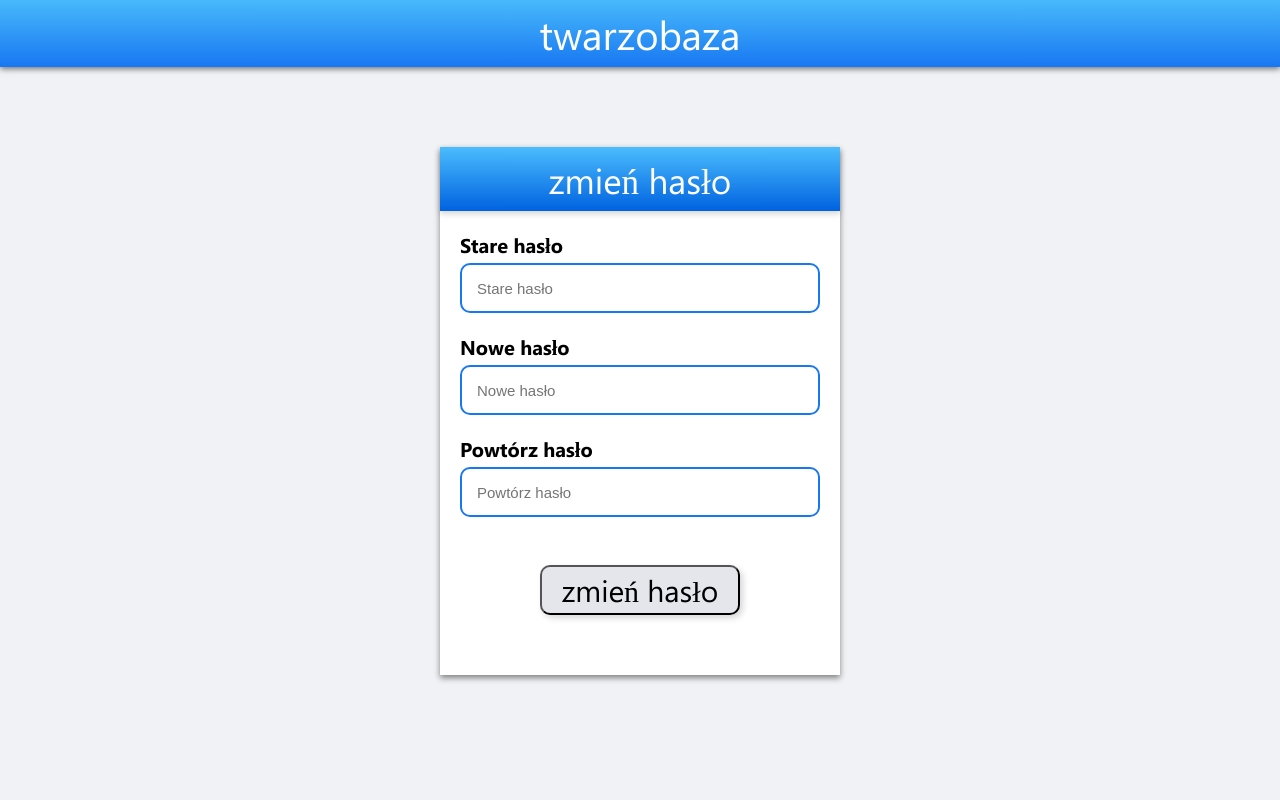
After one commit to rotens/WDPAI-Projekt, a PHP site: page /public/views/change_password.php in a window 1280 px wide. The commit adds this page. Run offline with PHP 8.4, Linux system fonts and the light colour scheme.

Commit message:
user session and change password function added

```diff
--- a/index.php
+++ b/index.php
@@ -6,10 +6,13 @@ $path = trim($_SERVER['REQUEST_URI'], '/');
 $path = parse_url($path, PHP_URL_PATH);
 
 Router::get('', 'DefaultController');
-Router::get('main', 'DefaultController');
+Router::get('home', 'DefaultController');
 Router::get('user', 'DefaultController');
 Router::get('search', 'DefaultController');
 Router::get('statistics', 'DefaultController');
+Router::get('change_password', 'DefaultController');
 Router::post('login', 'SecurityController');
+Router::post('change_password_func', "SecurityController");
+Router::get('logout', "SecurityController");
 
 Router::run($path);
--- /dev/null
+++ b/public/css/change-password-style.css
@@ -0,0 +1,122 @@
+@font-face {
+    font-family: 'Segoe UI';
+    src: url('../fonts/segoe-ui-4-cufonfonts/Segoe\ UI.ttf');
+}
+
+@font-face {
+    font-family: 'Segoe UI';
+    src: url('../fonts/segoe-ui-4-cufonfonts/Segoe\ UI\ Bold.ttf');
+    font-weight: bold;
+}
+
+body {
+    margin: 0 auto;
+}
+
+h1, p {
+    margin: 0;
+}
+
+.main-container {
+    width: 100vw;
+    height: 100vh;
+    background: #F0F2F5 0% 0% no-repeat padding-box;
+    display: flex;
+    flex-direction: column;
+    align-items: center;
+}
+
+header {
+    width: 100vw;
+    height: 67px;
+    background: transparent linear-gradient(180deg, #17A9FDC6 0%, #1877F2 100%) 0% 0% no-repeat padding-box;
+    box-shadow: 0px 2px 6px #00000087;
+    display: flex;
+    flex-direction: column;
+    align-items: center;
+    justify-content: center;
+}
+
+header h1 {
+    margin: 0;
+    text-align: center;
+    font: normal normal normal 40px Segoe UI;
+    letter-spacing: 0px;
+    color: #FFFFFF;
+}
+
+.change-password-form-container {
+    margin-top: 10vh;
+    display: flex;
+    flex-direction: column;
+    width: 25em;
+    height: 33em;
+    background: #FFFFFF 0% 0% no-repeat padding-box;
+    box-shadow: 0px 3px 6px #00000078;
+}
+
+.form-header {
+    background: transparent linear-gradient(180deg, #17A9FDC6 0%, #0062E0 100%) 0% 0% no-repeat padding-box;
+    box-shadow: 0px 3px 6px #00000029;
+    box-sizing: border-box;
+    width: 100%;
+    height: 4em;
+    display: flex;
+    justify-content: center;
+    align-items: center;
+}
+
+.form-header h1 {
+    margin: 0;
+    text-align: center;
+    font: normal normal normal 35px/47px Segoe UI;
+    letter-spacing: 0px;
+    color: #FFFFFF;
+}
+
+.old-password-container, .new-password-container, .repeat-password-container {
+    margin-top: 5%;
+    display: flex;
+    flex-direction: column;
+    align-items: center;
+}
+
+.old-password-container input, .new-password-container input, .repeat-password-container input {
+    background: #FFFFFF0D 0% 0% no-repeat padding-box;
+    border: 2px solid #1877F2;
+    border-radius: 10px;
+    width: 90%;
+    height: 50px;
+    padding-left: 1em;
+    font: normal normal normal 15px/17px Arial;
+    letter-spacing: 0px;
+    color: #0000007A;
+    box-sizing: border-box;
+}
+
+.old-password-container p, .new-password-container p, .repeat-password-container p {
+    margin-left: 5%;
+    margin-bottom: 5px;
+    align-self: normal;
+    font: normal normal bold 20px/27px Segoe UI;
+    letter-spacing: 0px;
+    color: #000000;
+}
+
+.button-container {
+    margin-top: 12%;
+    display: flex;
+    flex-direction: column;
+    align-items: center;
+}
+
+.change-password-button {
+    background: #E4E6EB 0% 0% no-repeat padding-box;
+    box-shadow: 3px 3px 6px #00000029;
+    border-radius: 10px;
+    width: 50%;
+    height: 50px;
+    font: normal normal normal 30px/40px Segoe UI;
+    letter-spacing: 0px;
+    color: #000000;
+}
--- /dev/null
+++ b/public/views/change_password.php
@@ -0,0 +1,44 @@
+<?php session_start(); ?>
+<?php session_start(); ?>
+
+<!DOCTYPE html>
+<head>
+
+    <link rel="stylesheet" type="text/css" href="public/css/change-password-style.css">
+
+    <title>Twarzobaza</title>
+</head>
+<body>
+    <div class="main-container">
+        <header>
+            <h1>twarzobaza</h1>
+        </header>
+        <?php
+            if (isset($messages))
+                foreach($messages as $message)
+                    echo $message;
+        ?>
+        <div class="change-password-form-container">
+            <form class="change-password-form" action="change_password_func" method="POST">
+                <div class="form-header">
+                    <h1>zmień hasło</h1>
+                </div>
+                <div class="old-password-container">
+                    <p>Stare hasło</p>
+                    <input name="old_password" type="password" placeholder="Stare hasło">
+                </div>
+                <div class="new-password-container">
+                    <p>Nowe hasło</p>
+                    <input name="new_password" type="password" placeholder="Nowe hasło">
+                </div>
+                <div class="repeat-password-container">
+                    <p>Powtórz hasło</p>
+                    <input name="repeated_password" type="password" placeholder="Powtórz hasło">
+                </div>
+                <div class="button-container">
+                    <button class="change-password-button" type="submit">zmień hasło</button>
+                </div>
+            </form>
+        </div>
+    </div>
+</body>
--- a/public/views/login.php
+++ b/public/views/login.php
@@ -1,3 +1,5 @@
+<?php session_start(); ?>
+
 <!DOCTYPE html>
 <head>
 
--- a/public/views/search.php
+++ b/public/views/search.php
@@ -1,3 +1,5 @@
+<?php session_start(); ?>
+
 <!DOCTYPE html>
 <head>
     <link rel="stylesheet" type="text/css" href="public/css/search-style.css">
@@ -13,7 +15,7 @@
             <ul>
                 <li>
                     <i class="fas fa-home"></i>
-                    <a href="main">strona główna</a>
+                    <a href="home">strona główna</a>
                 </li>
                 <li>
                     <i class="fas fa-user"></i>
--- a/public/views/statistics.php
+++ b/public/views/statistics.php
@@ -1,3 +1,5 @@
+<?php session_start(); ?>
+
 <!DOCTYPE html>
 <head>
     <link rel="stylesheet" type="text/css" href="public/css/statistics-style.css">
@@ -13,7 +15,7 @@
             <ul>
                 <li>
                     <i class="fas fa-home"></i>
-                    <a href="main">strona główna</a>
+                    <a href="home">strona główna</a>
                 </li>
                 <li>
                     <i class="fas fa-user"></i>
--- a/public/views/user.php
+++ b/public/views/user.php
@@ -1,3 +1,5 @@
+<?php session_start(); ?>
+
 <!DOCTYPE html>
 <head>
     <link rel="stylesheet" type="text/css" href="public/css/user-style.css">
@@ -13,7 +15,7 @@
             <ul>
                 <li>
                     <i class="fas fa-home"></i>
-                    <a href="main">strona główna</a>
+                    <a href="home">strona główna</a>
                 </li>
                 <li>
                     <i class="fas fa-user"></i>
@@ -40,7 +42,7 @@
                     <p>Dołączył: 2017-09-21</p>
                     <p>Pełne uprawnienia</p>
                     <p>Konta: Piotr Sobczak (ID 10), Piotr Sobczak (ID 12)</p>
-                    <a href="change-password.php">Zmień hasło</a>
+                    <a href="change_password">Zmień hasło</a>
                </div>
                <div class="user-image">
                    <img src="public/img/sobczak.JPG">
```
Also changed, not shown: public/views/home.php (renamed from public/views/main.php, +5 -3 lines), src/controllers/DefaultController.php (+41 -6 lines), src/controllers/SecurityController.php (+53 -5 lines), src/repository/UserRepository.php (+25 -0 lines), public/css/home-style.css (renamed from public/css/main-style.css).
